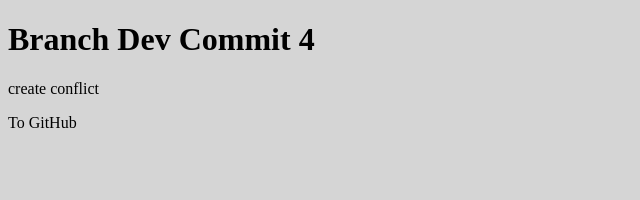
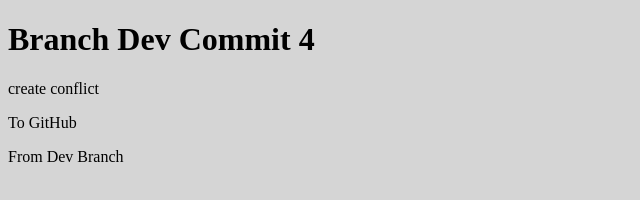
Before and after one commit to PASSIONCORNERS/github_vn, a plain HTML site: page index.html in a window 1280 px wide. Shown: the whole page, without its empty margins (0-640 px from the left). Drawn offline with Linux system fonts and the light colour scheme.

Commit message:
from dev branch

```diff
--- a/index.html
+++ b/index.html
@@ -16,5 +16,6 @@
     <h1>Branch Dev Commit 4</h1>
     <p>create conflict</p>
     <p>To GitHub</p>
+    <p>From Dev Branch</p>
   </body>
 </html>
```
